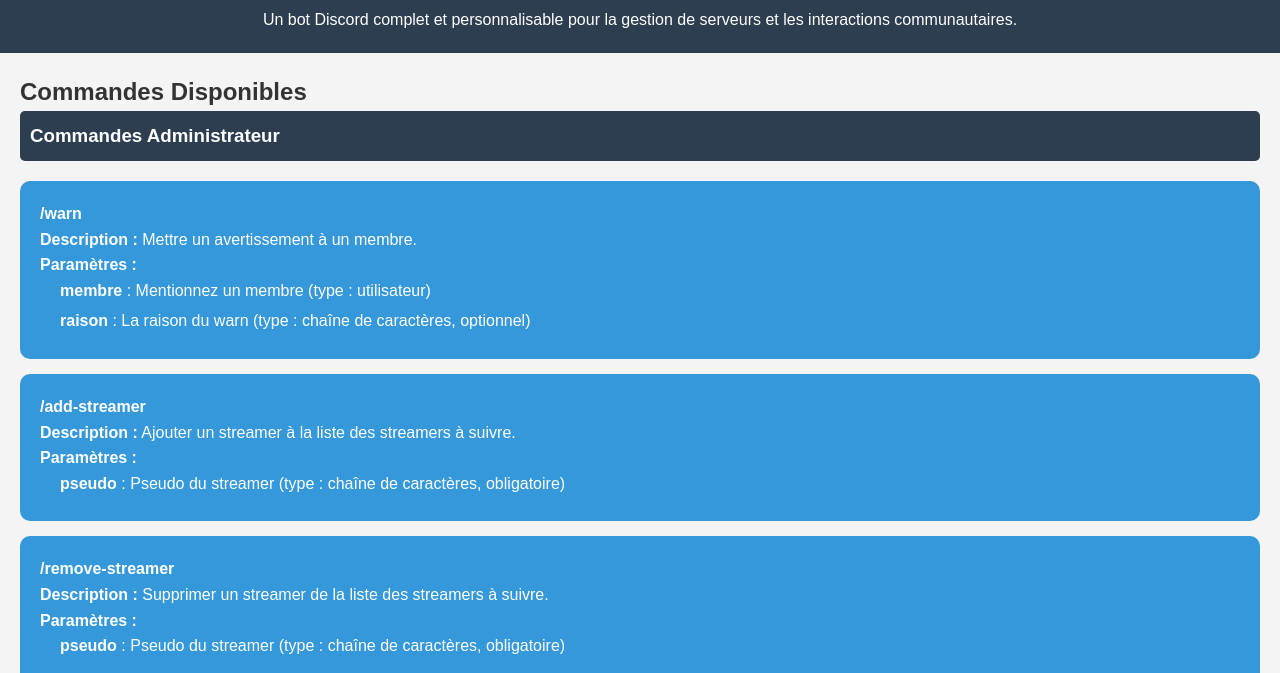
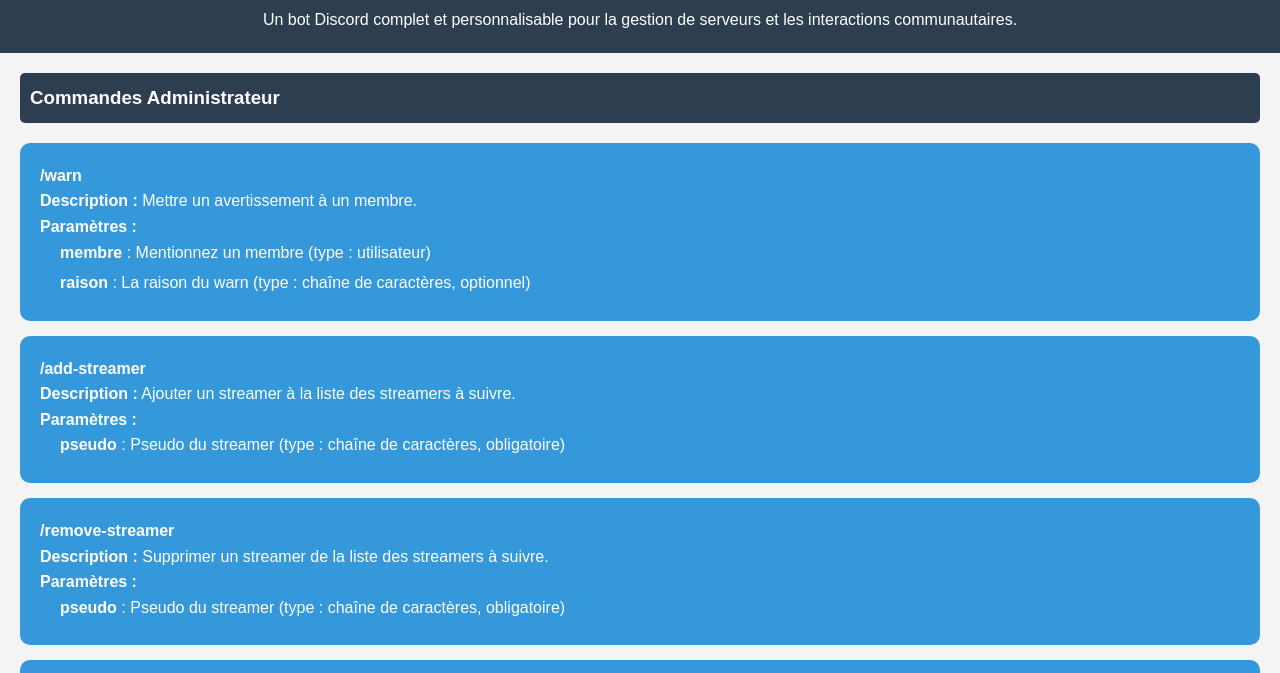
Before and after one commit to ZePandawan/4Tip, a website: page docs/index.html in a window 1280 px wide. Shown: the part 74-747 px from the top of the page. Drawn offline with Linux system fonts and the light colour scheme.

Commit message:
Update index.html

```diff
--- a/docs/index.html
+++ b/docs/index.html
@@ -13,7 +13,6 @@
     </header>
 
     <main>
-        <h2>Commandes Disponibles</h2>
 
         <!-- Commandes Admin -->
         <section class="command-section">
```
